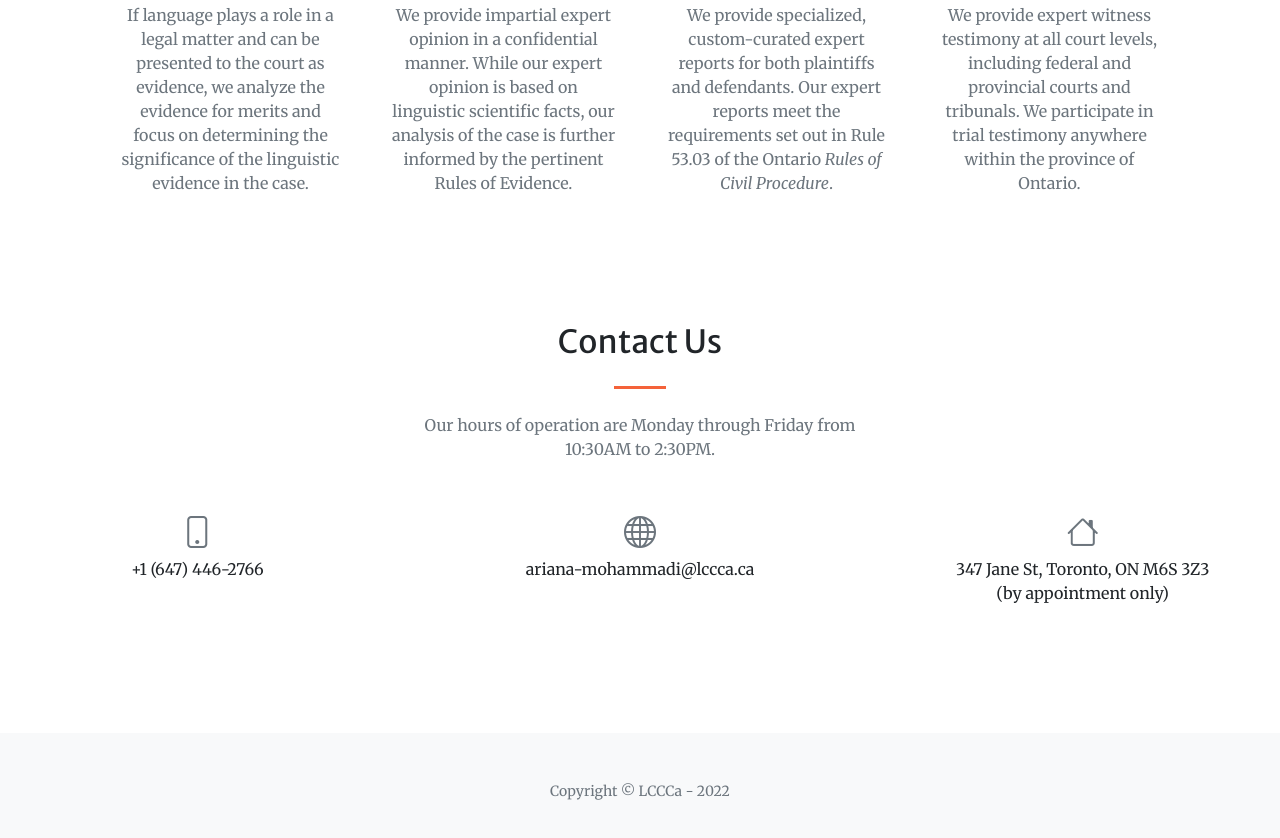
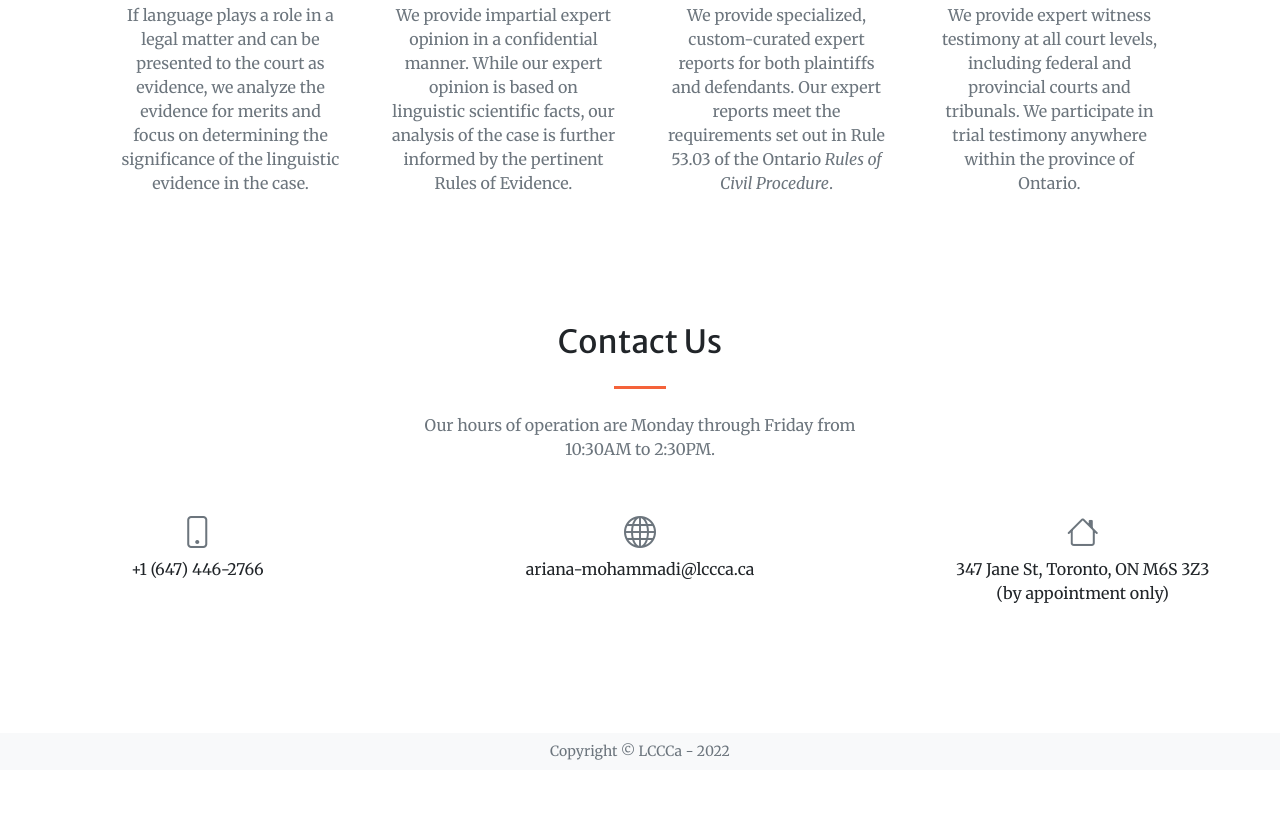
Before and after one commit to lccca-ca/lccca-ca.github.io, a plain HTML site: page index.html in a window 1280 px wide. Shown: the part 1866-2704 px from the top of the page. Drawn offline with nearby package versions, Linux system fonts and the light colour scheme; some packages are replaced by stand-ins of ours; a script that the page names is missing.

Commit message:
Update index.html

```diff
--- a/index.html
+++ b/index.html
@@ -125,7 +125,7 @@
                 </div>
         </section>
         <!-- Footer-->
-        <footer class="bg-light py-5">
+        <footer class="bg-light py-2">
             <div class="container px-4 px-lg-5"><div class="small text-center text-muted">Copyright &copy; LCCCa - 2022</div></div>
         </footer>
         <!-- Bootstrap core JS-->
```
